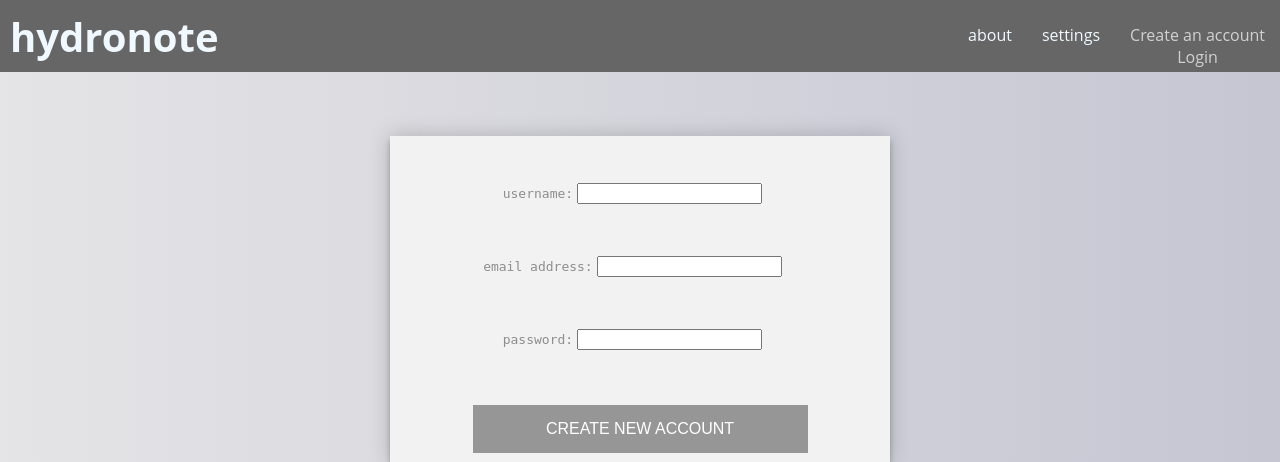
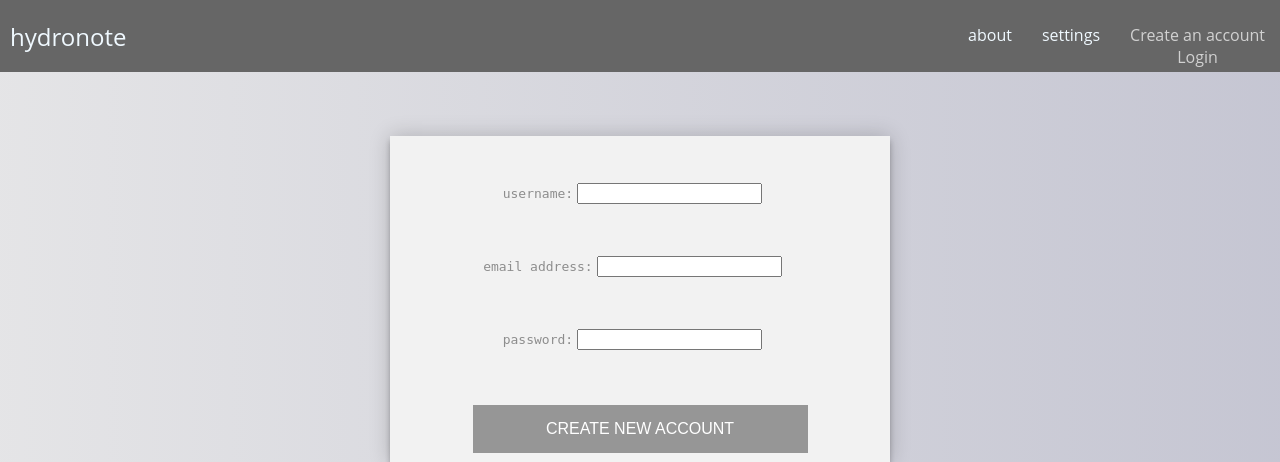
Before and after one commit to naclonts/hydronote, a Django app: page /hydronote/add_user/ in a window 1280 px wide. Shown: the top 462 px of the page. Run offline with Django 3.2, Linux system fonts and the light colour scheme; parts of the project's set-up code (start-up, migrations or seed data) failed here and were passed over.

Commit message:
adjusted 'logo'

```diff
--- a/hydronote/static/css/styles.css
+++ b/hydronote/static/css/styles.css
@@ -10,8 +10,13 @@ body {
 #title {
     margin: 0 0 0 10px;
     padding: 0;
-    font-size: 2.5em;
+    font-size: 1.5em;
+    font-weight: normal;
     float: left;
+}
+
+#title em {
+    font-weight: bold;
 }
 
 #title a {
```
